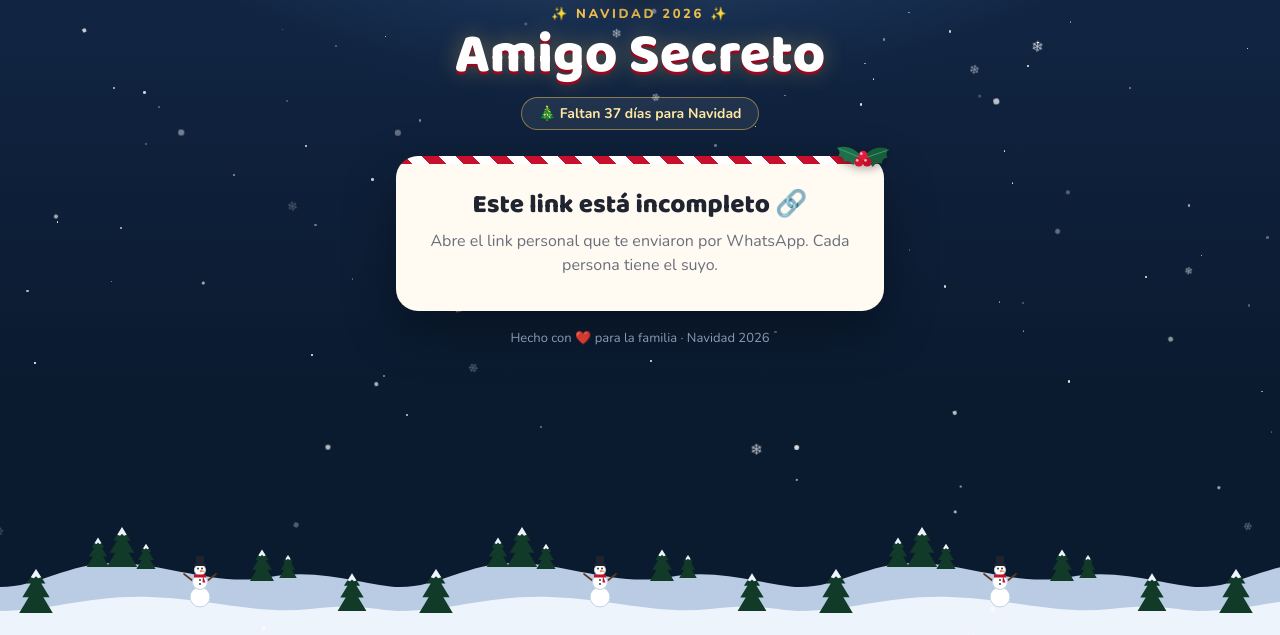
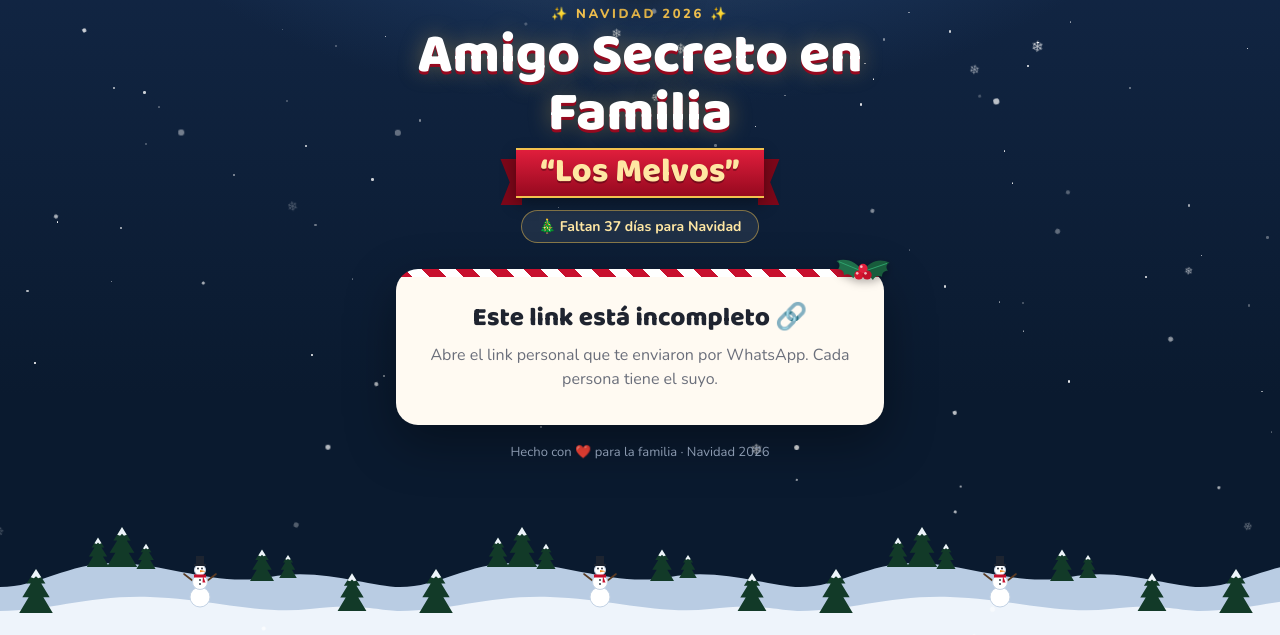
Before and after one commit to jhonjpineda/secret-friend, a website: page docs/index.html in a window 1280 px wide. Shown: the part 165-800 px from the top of the page. Drawn offline with nearby package versions, Linux system fonts and the light colour scheme; a web font is replaced by a local one.

Commit message:
Agrega la cinta "Los Melvos" debajo del título

```diff
--- a/docs/app.js
+++ b/docs/app.js
@@ -92,7 +92,11 @@
       return showError(err);
     }
     $('title').textContent = info.title;
-    document.title = `${info.title} · ${info.name}`;
+    // Cinta con el nombre de la familia; se oculta si el título de la hoja ya lo trae.
+    const family = $('family');
+    const familyName = family ? family.textContent.replace(/[“”"]/g, '').trim() : '';
+    if (familyName && info.title.toLowerCase().includes(familyName.toLowerCase())) family.hidden = true;
+    document.title = `${info.title}${family && !family.hidden ? ` “${familyName}”` : ''} · ${info.name}`;
     document.querySelectorAll('.js-name').forEach((el) => { el.textContent = info.name; });
 
     if (info.drawn) return showResult(info.recipient, { covered: true, already: true });
--- a/docs/index.html
+++ b/docs/index.html
@@ -4,11 +4,11 @@
   <meta charset="utf-8">
   <meta name="viewport" content="width=device-width, initial-scale=1">
   <meta name="color-scheme" content="only light">
-  <title>Amigo Secreto de Navidad</title>
+  <title>Amigo Secreto en Familia “Los Melvos”</title>
   <meta name="description" content="Abre tu link personal y descubre a quién le vas a regalar esta Navidad.">
   <meta name="robots" content="noindex">
   <meta name="theme-color" content="#0a1a2f">
-  <meta property="og:title" content="🎄 Amigo Secreto de Navidad">
+  <meta property="og:title" content="🎄 Amigo Secreto en Familia “Los Melvos”">
   <meta property="og:description" content="Abre tu link personal y descubre a quién le vas a regalar esta Navidad.">
   <link rel="icon" href="favicon.svg" type="image/svg+xml">
   <link rel="preconnect" href="https://fonts.googleapis.com">
@@ -94,7 +94,8 @@
         <polygon class="tree-star" points="60,2 63.8,12.7 75.2,13.1 66.2,20 69.4,30.9 60,24.5 50.6,30.9 53.8,20 44.8,13.1 56.2,12.7" fill="#ffd54f" stroke="#e0a91f" stroke-width="1.5" stroke-linejoin="round"/>
       </svg>
       <p class="kicker">✨ Navidad 2026 ✨</p>
-      <h1 id="title">Amigo Secreto</h1>
+      <h1 id="title">Amigo Secreto en Familia</h1>
+      <p class="family" id="family"><span>“Los Melvos”</span></p>
       <p class="countdown" id="countdown" hidden></p>
     </header>
 
--- a/docs/styles.css
+++ b/docs/styles.css
@@ -142,6 +142,43 @@ body {
   text-shadow: 0 3px 0 var(--red-dark), 0 0 22px rgba(242, 193, 78, 0.35);
   overflow-wrap: anywhere;
 }
+/* cinta roja con el nombre de la familia */
+.family { margin: 4px 0 0; }
+.family span {
+  position: relative;
+  display: inline-block;
+  padding: 3px 24px 6px;
+  font-family: 'Mountains of Christmas', 'Baloo 2', cursive;
+  font-weight: 700;
+  font-size: clamp(26px, 7.4vw, 34px);
+  line-height: 1.1;
+  color: var(--gold-soft);
+  text-shadow: 0 2px 0 rgba(0, 0, 0, 0.3);
+  background: linear-gradient(180deg, var(--red-hi), var(--red-dark));
+  border-top: 2px solid var(--gold);
+  border-bottom: 2px solid var(--gold);
+  box-shadow: 0 6px 14px rgba(0, 0, 0, 0.35);
+}
+.family span::before, .family span::after { /* puntas de la cinta */
+  content: '';
+  position: absolute;
+  top: 9px;
+  bottom: -9px;
+  width: 22px;
+  z-index: -1;
+  background: #7d0719;
+}
+.family span::before {
+  left: -16px;
+  -webkit-clip-path: polygon(0 0, 100% 0, 100% 100%, 0 100%, 42% 50%);
+  clip-path: polygon(0 0, 100% 0, 100% 100%, 0 100%, 42% 50%);
+}
+.family span::after {
+  right: -16px;
+  -webkit-clip-path: polygon(0 0, 100% 0, 58% 50%, 100% 100%, 0 100%);
+  clip-path: polygon(0 0, 100% 0, 58% 50%, 100% 100%, 0 100%);
+}
+
 .countdown {
   display: inline-block;
   margin: 12px 0 0;
@@ -420,6 +457,7 @@ p { margin: 0 0 10px; }
   .kicker { margin-top: 4px; font-size: 12px; }
   .brand { margin-bottom: 22px; }
   .brand h1 { font-size: clamp(30px, 8.8vw, 46px); }
+  .family span { font-size: clamp(22px, 6.6vw, 30px); padding: 2px 22px 4px; }
   .countdown { margin-top: 8px; padding: 3px 14px; font-size: 13px; }
   .sky::after { top: 58px; width: 30px; height: 30px; }
   .card { padding-top: 30px; }
```
